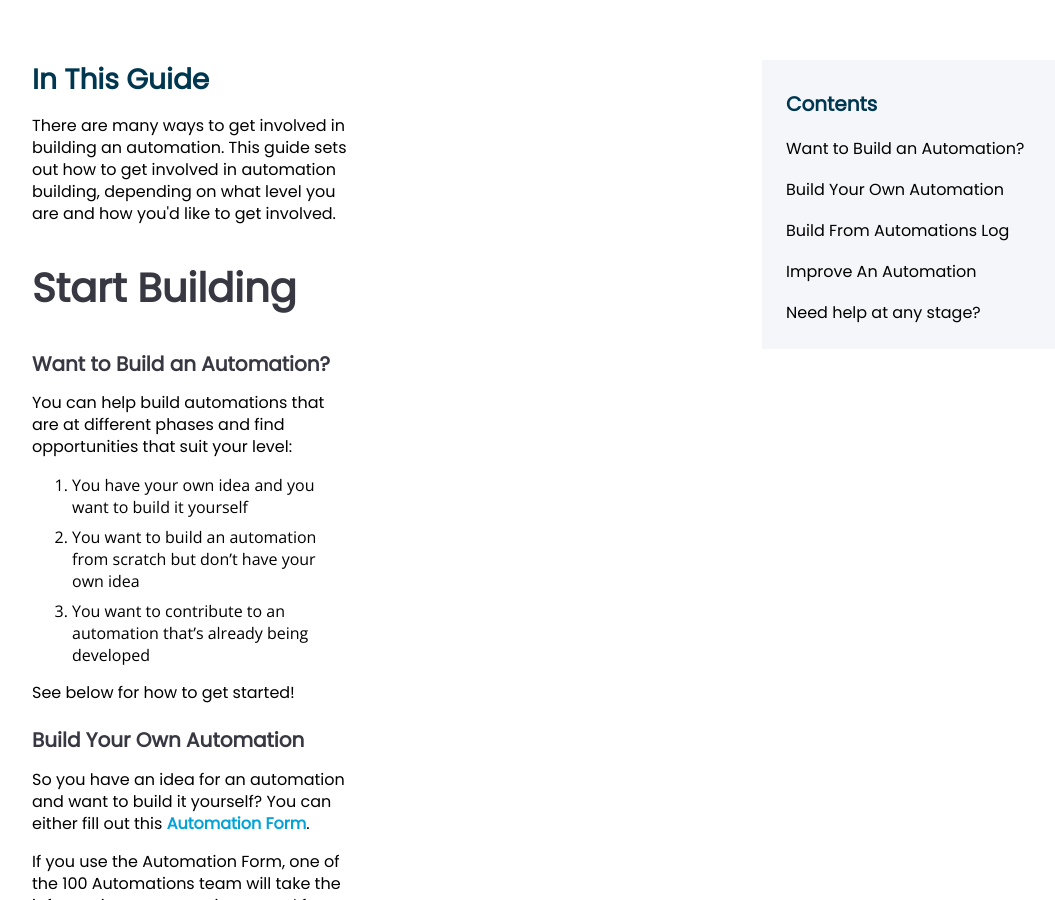
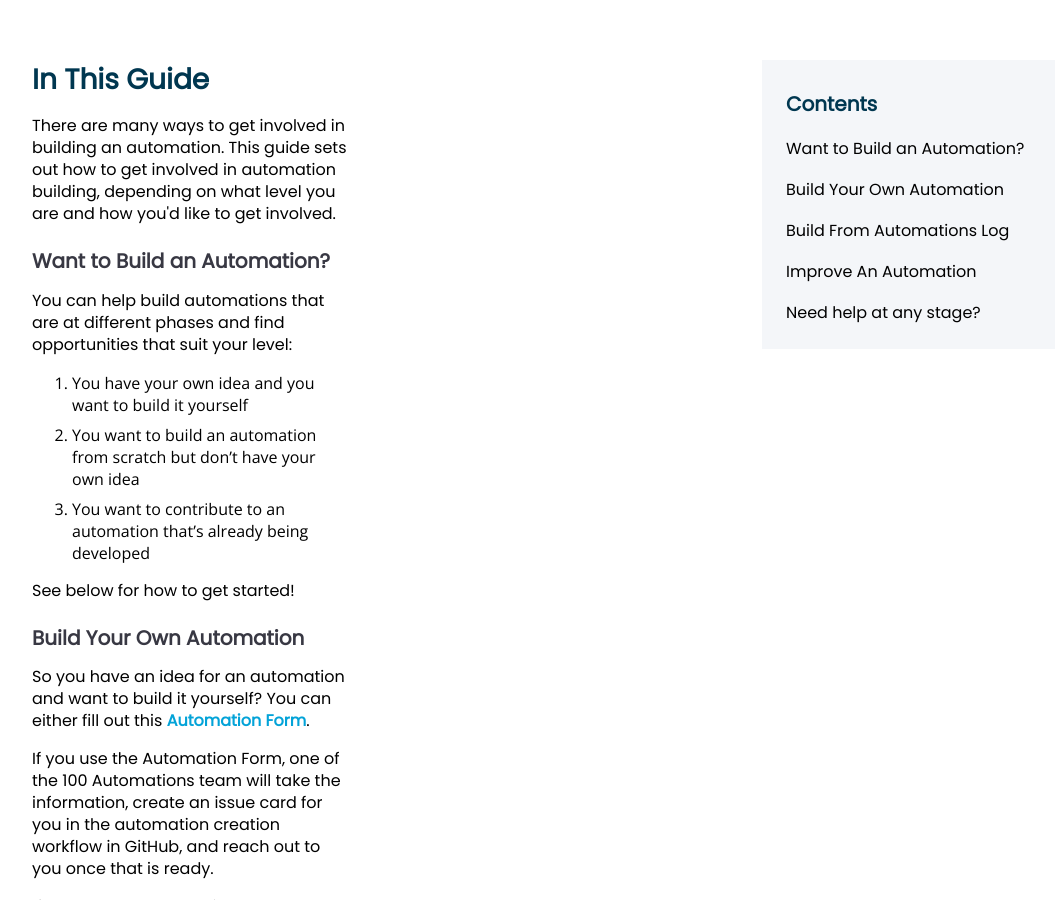
Before and after one commit to 100Automations/Website, a Jekyll site: the page built from _guides/start_building.md, in a window 1280 px wide and 900 px high, scrolled down 355 px. Shown: the whole window, without its empty margins (88-1143 px from the left). Built offline with Jekyll 4.4.1, drawn with Linux system fonts in a browser that asks for light colours.

Commit message:
removed repeated page title

```diff
--- a/_guides/start_building.md
+++ b/_guides/start_building.md
@@ -6,7 +6,6 @@ display: true
 category: 1
 ---
 
-# Start Building
 
 ## Want to Build an Automation?
 You can help build automations that are at different phases and find opportunities that suit your level:
```
